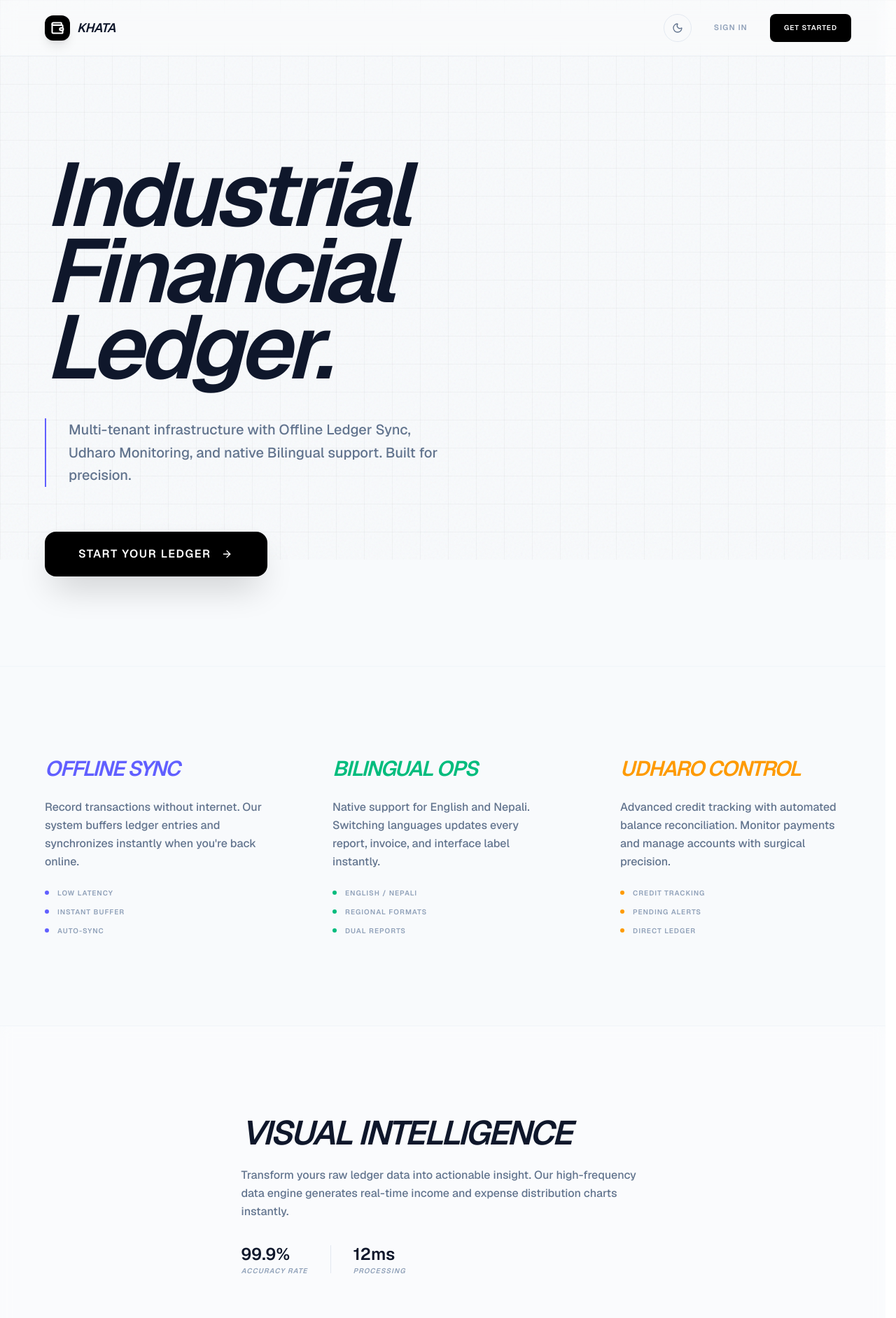
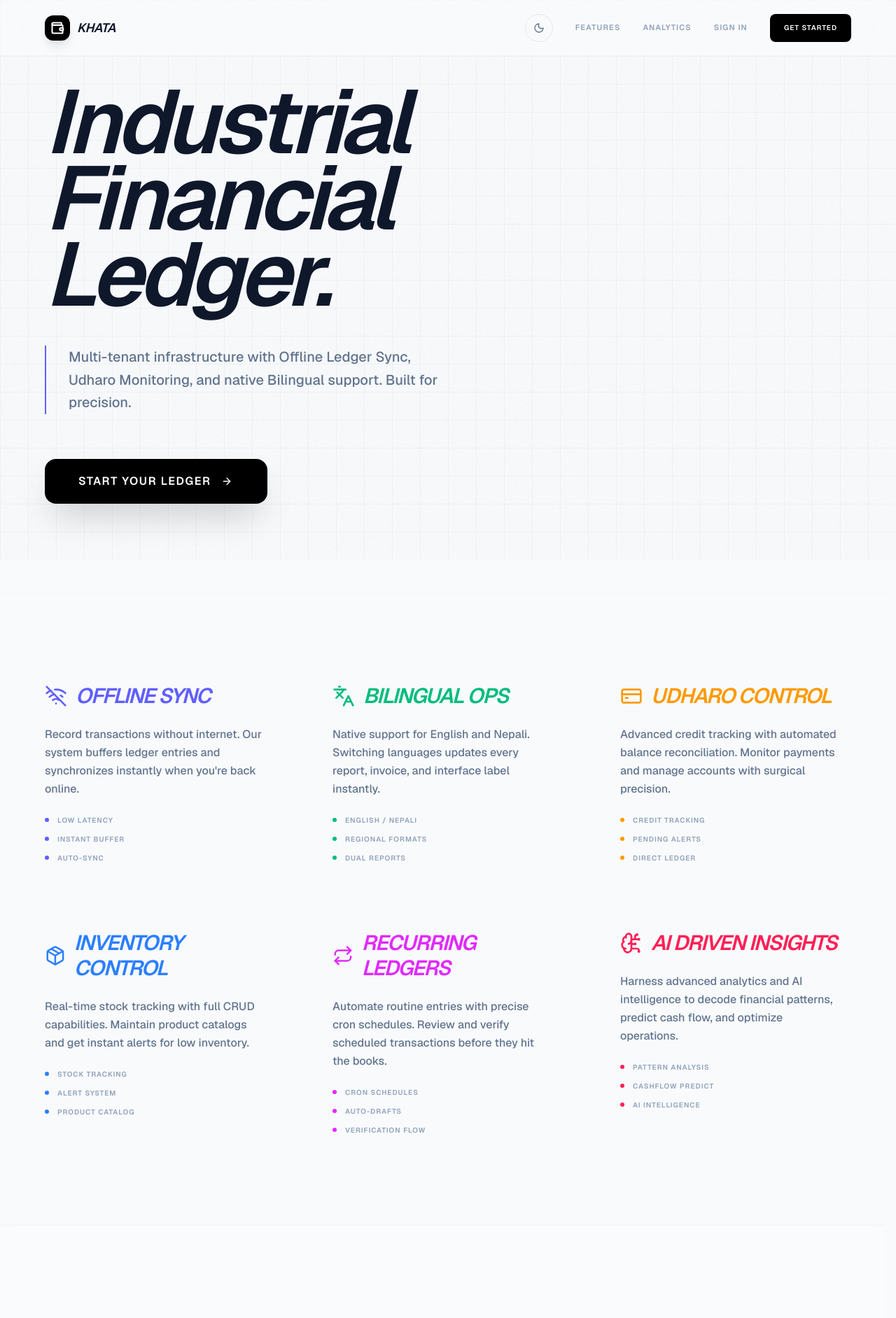
Before and after one commit to Basanta-khatri-0311/khata-saas, a React (Vite) app in the folder client/: page / in a window 1280 px wide. Shown: the top 1884 px of the page at 70% size. Built offline with nearby package versions, Linux system fonts and the light colour scheme; no server answers.

Commit message:
feat: expand LandingPage features with icons and sections, and update global background styling

```diff
--- a/client/src/index.css
+++ b/client/src/index.css
@@ -18,6 +18,15 @@
 /* Prevent layout shift when scrollbar disappears */
 html {
   scrollbar-gutter: stable;
+  background-color: #f8fafc; /* slate-50 — matches light mode page bg */
+}
+
+html.dark {
+  background-color: #050505; /* matches dark mode page bg */
+}
+
+body {
+  background-color: inherit;
 }
 
 /* Modal Open State */
--- a/client/src/pages/LandingPage.jsx
+++ b/client/src/pages/LandingPage.jsx
@@ -2,7 +2,7 @@
 import { Link, Navigate } from 'react-router-dom';
 import { useAuth } from '../context/AuthContext';
 import { useTheme } from '../context/ThemeContext';
-import { Wallet, Shield, PieChart, FileText, ArrowRight, Sun, Moon, Zap, UserPlus, Layers, Globe, Activity } from 'lucide-react';
+import { Wallet, Shield, PieChart, FileText, ArrowRight, Sun, Moon, Zap, UserPlus, Layers, Globe, Activity, WifiOff, Languages, CreditCard, Package, Repeat, BrainCircuit } from 'lucide-react';
 import { motion } from 'framer-motion';
 
 const LandingPage = () => {
@@ -45,6 +45,8 @@
                     >
                         {theme === 'dark' ? <Sun className="w-4 h-4" /> : <Moon className="w-4 h-4" />}
                     </button>
+                    <a href="#features" className="hidden sm:block text-[11px] font-bold uppercase tracking-widest text-slate-400 hover:text-black dark:hover:text-white transition-colors">Features</a>
+                    <a href="#analytics" className="hidden sm:block text-[11px] font-bold uppercase tracking-widest text-slate-400 hover:text-black dark:hover:text-white transition-colors">Analytics</a>
                     <Link to="/login" className="hidden sm:block text-[11px] font-bold uppercase tracking-widest text-slate-400 hover:text-black dark:hover:text-white transition-colors">Sign In</Link>
                     <Link to="/register" className="h-10 px-5 bg-black dark:bg-white text-white dark:text-black rounded-lg text-[10px] font-bold uppercase tracking-[0.1em] flex items-center gap-2 hover:opacity-80 transition-all">
                         Get Started
@@ -55,7 +57,7 @@
             {/* Clean Hero System */}
             <motion.section
                 {...fadeInUp}
-                className="sm:pt-56 pt-40 pb-32 px-6 sm:px-16 max-w-7xl mx-auto flex flex-col items-start text-left relative z-10"
+                className="sm:pt-30 pt-40 pb-32 px-6 sm:px-16 max-w-7xl mx-auto flex flex-col items-start text-left relative z-10"
             >
                 <h1 className="text-6xl sm:text-8xl lg:text-9xl font-black tracking-tighter leading-[0.85] mb-12 max-w-4xl italic">
                     Industrial <br /> Financial <br /> Ledger.
@@ -73,13 +75,15 @@
             </motion.section>
 
             {/* Features Expanded Specification */}
-            <section className="px-6 sm:px-16 py-32 border-t border-slate-100 dark:border-white/[0.05] relative z-10">
+            <section id="features" className="px-6 sm:px-16 py-32 border-t border-slate-100 dark:border-white/[0.05] relative z-10">
                 <div className="max-w-7xl mx-auto">
-                    <div className="grid grid-cols-1 md:grid-cols-3 gap-16 sm:gap-24">
+                    <div className="grid grid-cols-1 md:grid-cols-2 lg:grid-cols-3 gap-16 sm:gap-24">
 
                         {/* Feature 01: Offline Sync */}
                         <motion.div {...fadeInUp} className="space-y-6">
-                            <h3 className="text-3xl font-black tracking-tighter uppercase italic text-indigo-500">Offline Sync</h3>
+                            <h3 className="flex items-center gap-3 text-3xl font-black tracking-tighter uppercase italic text-indigo-500">
+                                <WifiOff className="w-8 h-8" /> Offline Sync
+                            </h3>
                             <p className="text-slate-500 dark:text-zinc-500 font-medium leading-relaxed">
                                 Record transactions without internet. Our system buffers ledger entries and synchronizes instantly when you're back online.
                             </p>
@@ -94,7 +98,9 @@
 
                         {/* Feature 02: Bilingual Support */}
                         <motion.div {...fadeInUp} transition={{ delay: 0.1, duration: 0.8 }} className="space-y-6">
-                            <h3 className="text-3xl font-black tracking-tighter uppercase italic text-emerald-500">Bilingual Ops</h3>
+                            <h3 className="flex items-center gap-3 text-3xl font-black tracking-tighter uppercase italic text-emerald-500">
+                                <Languages className="w-8 h-8" /> Bilingual Ops
+                            </h3>
                             <p className="text-slate-500 dark:text-zinc-500 font-medium leading-relaxed">
                                 Native support for English and Nepali. Switching languages updates every report, invoice, and interface label instantly.
                             </p>
@@ -109,7 +115,9 @@
 
                         {/* Feature 03: Udharo Management */}
                         <motion.div {...fadeInUp} transition={{ delay: 0.2, duration: 0.8 }} className="space-y-6">
-                            <h3 className="text-3xl font-black tracking-tighter uppercase italic text-amber-500">Udharo Control</h3>
+                            <h3 className="flex items-center gap-3 text-3xl font-black tracking-tighter uppercase italic text-amber-500">
+                                <CreditCard className="w-8 h-8" /> Udharo Control
+                            </h3>
                             <p className="text-slate-500 dark:text-zinc-500 font-medium leading-relaxed">
                                 Advanced credit tracking with automated balance reconciliation. Monitor payments and manage accounts with surgical precision.
                             </p>
@@ -122,17 +130,68 @@
                             </ul>
                         </motion.div>
 
+                        {/* Feature 04: Inventory Management */}
+                        <motion.div {...fadeInUp} transition={{ delay: 0.3, duration: 0.8 }} className="space-y-6">
+                            <h3 className="flex items-center gap-3 text-3xl font-black tracking-tighter uppercase italic text-blue-500">
+                                <Package className="w-8 h-8" /> Inventory Control
+                            </h3>
+                            <p className="text-slate-500 dark:text-zinc-500 font-medium leading-relaxed">
+                                Real-time stock tracking with full CRUD capabilities. Maintain product catalogs and get instant alerts for low inventory.
+                            </p>
+                            <ul className="space-y-3">
+                                {['Stock Tracking', 'Alert System', 'Product Catalog'].map(f => (
+                                    <li key={f} className="flex items-center gap-3 text-[10px] font-black uppercase tracking-widest text-slate-400 dark:text-white/40">
+                                        <div className="w-1.5 h-1.5 rounded-full bg-blue-500" /> {f}
+                                    </li>
+                                ))}
+                            </ul>
+                        </motion.div>
+
+                        {/* Feature 05: Recurring Ledgers */}
+                        <motion.div {...fadeInUp} transition={{ delay: 0.4, duration: 0.8 }} className="space-y-6">
+                            <h3 className="flex items-center gap-3 text-3xl font-black tracking-tighter uppercase italic text-fuchsia-500">
+                                <Repeat className="w-8 h-8" /> Recurring Ledgers
+                            </h3>
+                            <p className="text-slate-500 dark:text-zinc-500 font-medium leading-relaxed">
+                                Automate routine entries with precise cron schedules. Review and verify scheduled transactions before they hit the books.
+                            </p>
+                            <ul className="space-y-3">
+                                {['Cron Schedules', 'Auto-drafts', 'Verification Flow'].map(f => (
+                                    <li key={f} className="flex items-center gap-3 text-[10px] font-black uppercase tracking-widest text-slate-400 dark:text-white/40">
+                                        <div className="w-1.5 h-1.5 rounded-full bg-fuchsia-500" /> {f}
+                                    </li>
+                                ))}
+                            </ul>
+                        </motion.div>
+
+                        {/* Feature 06: Advanced Analytics & AI Insights */}
+                        <motion.div {...fadeInUp} transition={{ delay: 0.5, duration: 0.8 }} className="space-y-6">
+                            <h3 className="flex items-center gap-3 text-3xl font-black tracking-tighter uppercase italic text-rose-500">
+                                <BrainCircuit className="w-8 h-8" /> AI Driven Insights
+                            </h3>
+                            <p className="text-slate-500 dark:text-zinc-500 font-medium leading-relaxed">
+                                Harness advanced analytics and AI intelligence to decode financial patterns, predict cash flow, and optimize operations.
+                            </p>
+                            <ul className="space-y-3">
+                                {['Pattern Analysis', 'Cashflow Predict', 'AI Intelligence'].map(f => (
+                                    <li key={f} className="flex items-center gap-3 text-[10px] font-black uppercase tracking-widest text-slate-400 dark:text-white/40">
+                                        <div className="w-1.5 h-1.5 rounded-full bg-rose-500" /> {f}
+                                    </li>
+                                ))}
+                            </ul>
+                        </motion.div>
+
                     </div>
                 </div>
             </section>
 
             {/* Analytical & Visual System */}
-            <section className="px-6 sm:px-16 py-32 bg-white/30 dark:bg-white/[0.01] border-y border-slate-100 dark:border-white/[0.05] relative z-10 backdrop-blur-sm">
+            <section id="analytics" className="px-6 sm:px-16 py-32 bg-white/30 dark:bg-white/[0.01] border-y border-slate-100 dark:border-white/[0.05] relative z-10 backdrop-blur-sm">
                 <div className="max-w-7xl mx-auto flex flex-col lg:row items-center justify-between gap-16">
                     <motion.div {...fadeInUp} className="max-w-xl">
                         <h2 className="text-5xl font-black tracking-tighter uppercase mb-6 italic">Visual Intelligence</h2>
                         <p className="text-slate-500 dark:text-zinc-500 font-medium leading-relaxed mb-8">
-                            Transform yours raw ledger data into actionable insight. Our high-frequency data engine generates real-time income and expense distribution charts instantly.
+                            Transform your raw ledger data into actionable insight. Our high-frequency data engine generates real-time income and expense distribution charts instantly.
                         </p>
                         <div className="flex items-center gap-8">
                             <div className="flex flex-col">
```
